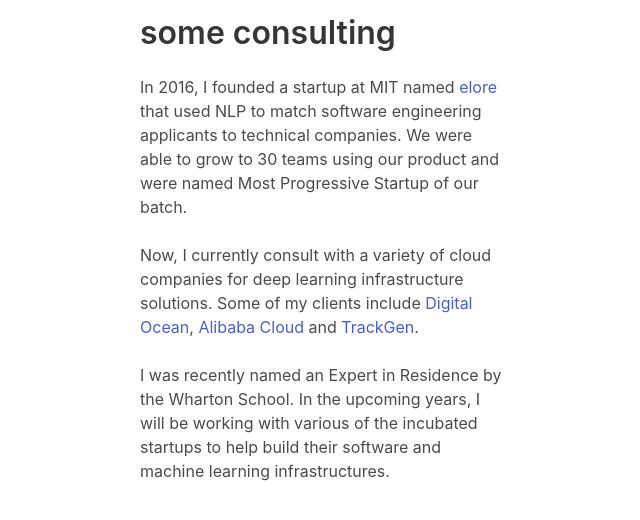
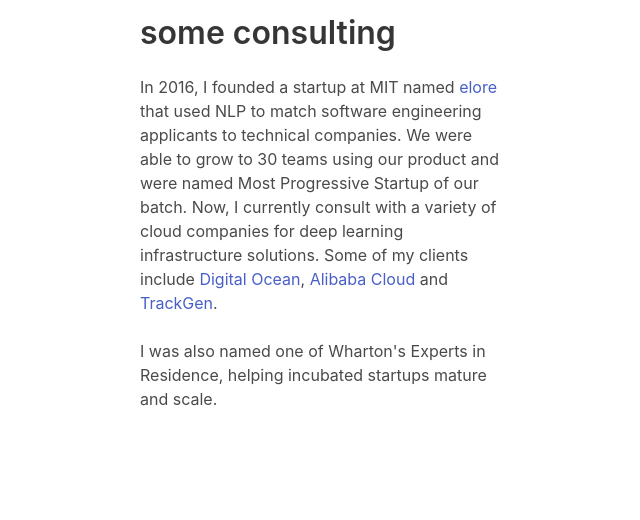
Before and after one commit to kirubarajan/old_site, a Django app: page /consulting/ in a window 1280 px wide. Shown: the part 247-767 px from the top of the page, without its empty margins (316-956 px from the left). Run offline with Django 3.2, Linux system fonts and the light colour scheme; some libraries are stand-ins or nearby versions.

Commit message:
Updated information

```diff
--- a/about/templates/consulting.html
+++ b/about/templates/consulting.html
@@ -13,14 +13,11 @@
           <h1 class="title"> some consulting </h1>
           <p>
             In 2016, I founded a startup at MIT named <a href="https://eloreprojects.com">elore</a> that used NLP to match software engineering applicants to technical companies. We were able
-            to grow to 30 teams using our product and were named Most Progressive Startup of our batch. <br /> <br />
-
-            Now, I currently consult with a variety of cloud companies for deep learning infrastructure solutions.
+            to grow to 30 teams using our product and were named Most Progressive Startup of our batch. Now, I currently consult with a variety of cloud companies for deep learning infrastructure solutions.
 						Some of my clients include <a href="https://digitalocean.com">Digital Ocean</a>, <a href="https://www.alibabacloud.com">Alibaba Cloud</a> and
 						<a href="https://www.trackgen.com"> TrackGen</a>. <br /> <br />
 
-            I was recently named an Expert in Residence by the Wharton School. In the upcoming years, I will be working with various of the incubated startups
-            to help build their software and machine learning infrastructures.
+            I was also named one of Wharton's Experts in Residence, helping incubated startups mature and scale.
           </p>
         </div>
         <div class="column"> </div>
--- a/about/templates/projects.html
+++ b/about/templates/projects.html
@@ -14,7 +14,7 @@
           <p class="">
             I was previously a software
             development intern at TrackGen, working on microservices for autonomous driving. Currently, I am one of the lead developers at Penn Labs,
-            creating software to help Penn students excel. I'll be joining Foursquare as a Software Engineering intern this summer. Here the open source projects I've built/contributed to:
+            creating software to help Penn students excel. Previously, I worked at Foursquare as a Software Engineering intern, working on data infrastructure. Here the open source projects I've built/contributed to:
             <br> <br>
         </div>
         <div class="column is-one-fourth"> </div>
--- a/about/templates/splash.html
+++ b/about/templates/splash.html
@@ -15,7 +15,7 @@
             My name is Arun Kirubarajan - I'm originally from <a href="https://www.google.com/maps/place/Mississauga,+ON,+Canada/@43.5772409,-79.6344308,11z/data=!3m1!4b1!4m5!3m4!1s0x882b469fe76b05b7:0x3146cbed75966db!8m2!3d43.5890452!4d-79.6441198">Mississauga</a>, Canada but currently I am an undergraduate in the dual degree Artificial Intelligence
             Program at the University of Pennsylvania. I study computer science and cognitive science (linguistics) with a minor in statistics from the Wharton School of Business.<br> <br>
 
-            I research machine learning in Penn's <a href="https://penn-nlp.github.io/">NLP Group</a> and will be working on location intelligence at <a href="https://enterprise.foursquare.com/">Foursquare</a> this summer.
+            I research machine learning in Penn's <a href="https://penn-nlp.github.io/">NLP Group</a> and previously was working on location intelligence at <a href="https://foursquare.com/">Foursquare</a>.
             I also like contributing to open source in my spare time.
             Outside of computer science, I like brewing coffee, skateboarding, and playing video games.
             This website is where I write the things that I'm doing or stuff I find interesting.
```
